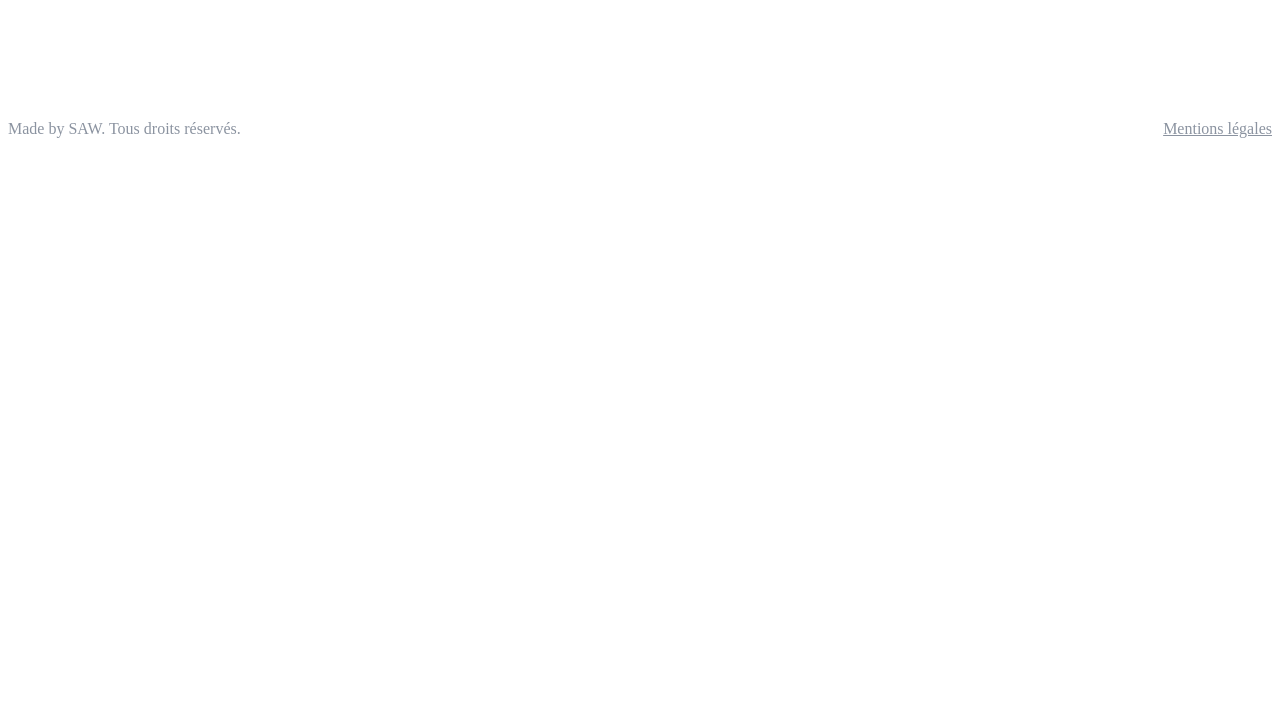
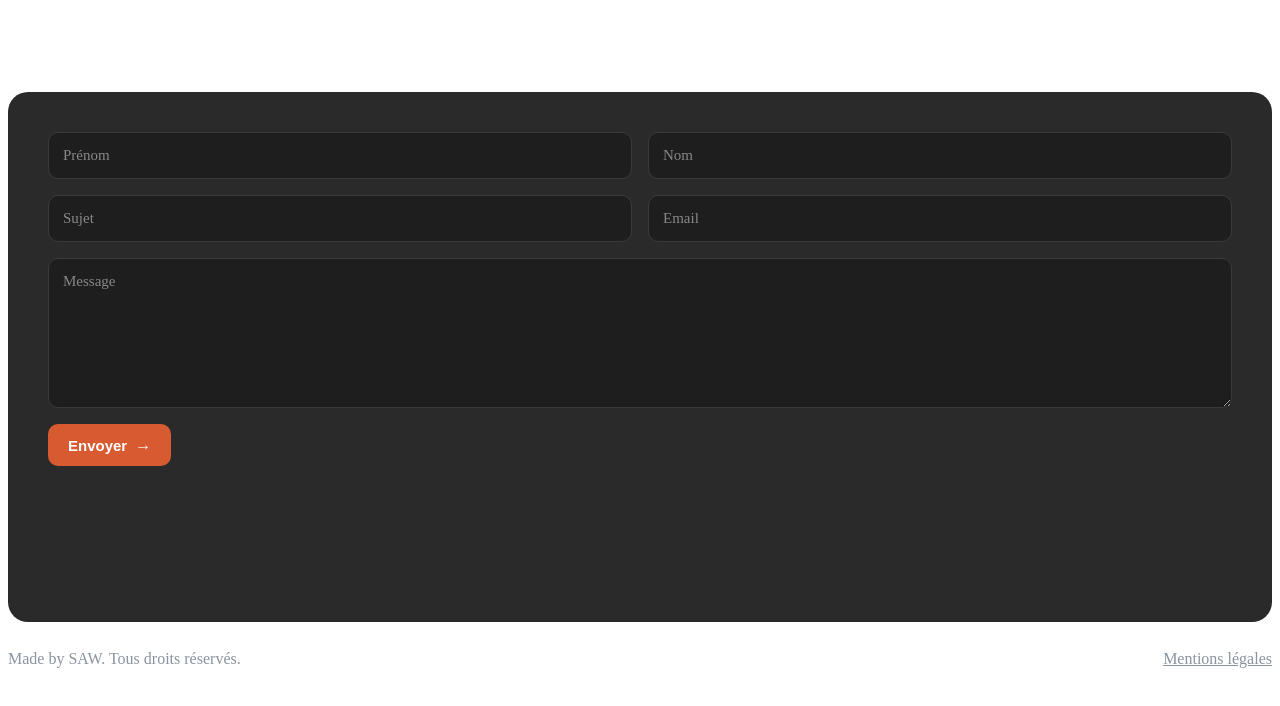
Before and after one commit to wilstan-sanquer/bento, a SvelteKit app: page /contact in a window 1280 px wide. Shown: the top 706 px of the page. Built offline with nearby package versions, Linux system fonts and the light colour scheme.

Commit message:
feat : add page contact and projects

```diff
--- a/src/routes/+page.svelte
+++ b/src/routes/+page.svelte
@@ -7,6 +7,7 @@
     import css from '$lib/assets/techno/CSS.svg';
     import javascript from '$lib/assets/techno/JavaScript.svg';
     import java from '$lib/assets/techno/Java.svg';
+    import c from '$lib/assets/techno/C.svg';
     import svelte from '$lib/assets/techno/Svelte.svg';
     import tailwind from '$lib/assets/techno/TailwindCSS.svg';
 </script>
@@ -42,6 +43,7 @@
                 <img src="{tailwind}" alt="Tailwind">
                 <img src="{svelte}" alt="Svelte">
                 <img src="{java}" alt="Java">
+                <img src="{c}" alt="C">
             </div>
         </div>
     </div>
--- a/src/routes/contact/+page.svelte
+++ b/src/routes/contact/+page.svelte
@@ -0,0 +1,130 @@
+<script>
+    let firstname = '';
+    let lastname = '';
+    let subject = '';
+    let email = '';
+    let message = '';
+    let sent = false;
+    let error = false;
+
+    async function handleSubmit(e) {
+        e.preventDefault();
+        try {
+            const res = await fetch('https://formspree.io/f/xqerpgqd', {
+                method: 'POST',
+                headers: { 'Content-Type': 'application/json' },
+                body: JSON.stringify({ firstname, lastname, subject, email, message })
+            });
+            if (res.ok) {
+                sent = true;
+            } else {
+                error = true;
+            }
+        } catch {
+            error = true;
+        }
+    }
+</script>
+
+<main>
+    <div class="cadre">
+        {#if sent}
+            <p>Merci ! Ton message a bien été envoyé.</p>
+        {:else}
+            <form onsubmit={handleSubmit}>
+                <div class="row">
+                    <input type="text" placeholder="Prénom" bind:value={firstname} required>
+                    <input type="text" placeholder="Nom" bind:value={lastname} required>
+                </div>
+                <div class="row">
+                    <input type="text" placeholder="Sujet" bind:value={subject} required>
+                    <input type="email" placeholder="Email" bind:value={email} required>
+                </div>
+                <textarea placeholder="Message" bind:value={message} required></textarea>
+
+                <button type="submit">
+                    Envoyer
+                    <span class="arrow">→</span>
+                </button>
+
+                {#if error}
+                    <p class="error">Une erreur est survenue, réessaie.</p>
+                {/if}
+            </form>
+        {/if}
+    </div>
+</main>
+
+<style>
+    .cadre {
+        border-radius: 20px;
+        background-color: #2a2a2a;
+        height: 530px;
+        width: 100%;
+        padding: 40px;
+        box-sizing: border-box;
+    }
+
+    form {
+        display: flex;
+        flex-direction: column;
+        gap: 16px;
+    }
+
+    .row {
+        display: flex;
+        gap: 16px;
+    }
+
+    input, textarea {
+        flex: 1;
+        background-color: #1e1e1e;
+        border: 1px solid #3a3a3a;
+        border-radius: 10px;
+        padding: 14px;
+        color: white;
+        font-family: inherit;
+        font-size: 15px;
+    }
+
+    input::placeholder, textarea::placeholder {
+        color: #888;
+    }
+
+    textarea {
+        min-height: 120px;
+        resize: vertical;
+    }
+
+    input:focus, textarea:focus {
+        outline: none;
+        border-color: #d85a30;
+    }
+
+    button {
+        display: flex;
+        align-items: center;
+        gap: 8px;
+        align-self: flex-start;
+        background-color: #d85a30;
+        border: none;
+        border-radius: 10px;
+        padding: 12px 20px;
+        color: white;
+        font-weight: 600;
+        cursor: pointer;
+        font-size: 15px;
+    }
+
+    button:hover {
+        background-color: #c04a24;
+    }
+
+    .arrow {
+        font-size: 16px;
+    }
+
+    .error {
+        color: #e24b4a;
+    }
+</style>
--- a/src/routes/oracle/+page.svelte
+++ b/src/routes/oracle/+page.svelte
@@ -0,0 +1,16 @@
+<script></script>
+
+<main>
+    <div class="cadre">
+
+    </div>
+</main>
+
+<style>
+    .cadre {
+        border-radius: 20px;
+        background-color: #2a2a2a;
+        height: 530px;
+        width: 100%;
+    }
+</style>
--- a/src/routes/programmes/+page.svelte
+++ b/src/routes/programmes/+page.svelte
@@ -0,0 +1,26 @@
+<script></script>
+
+<main>
+    <div class="cadre">
+        <h1>En Développement 🚧</h1>
+        <p>De nouveaux projets sont en cours de développement. <br>Revenez bientôt pour les découvrir.</p>
+    </div>
+</main>
+
+<style>
+    .cadre {
+        display: flex;
+        flex-direction: column;
+        justify-content: center;
+        align-items: center;
+        text-align: center;
+        border-radius: 20px;
+        background-color: #2a2a2a;
+        height: 530px;
+        width: 100%;
+    }
+
+    .cadre h1, .cadre p {
+        color: white;
+    }
+</style>
```
Also changed, not shown: src/lib/assets/techno/C.svg (added), src/routes/a-propos/+page.svelte (deleted).
